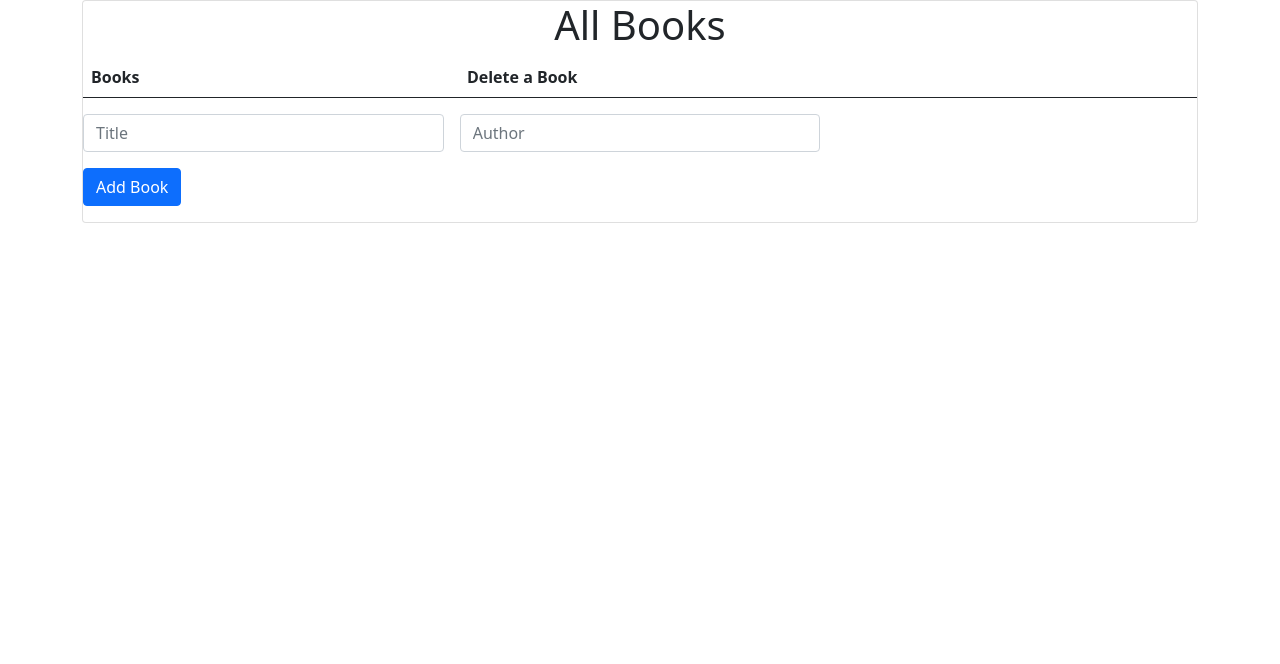
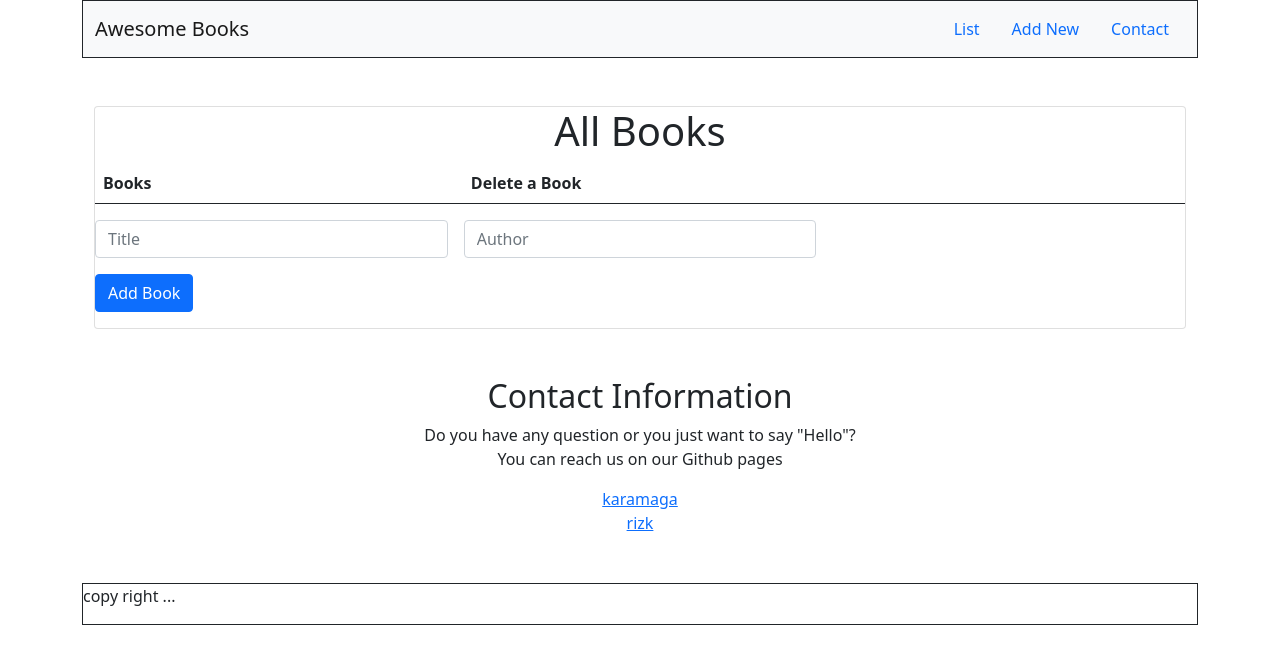
Before and after one commit to henrykgggg/AWESOMEBOOK, a website: page index.html in a window 1280 px wide. Drawn offline with nearby package versions, Linux system fonts and the light colour scheme.

Commit message:
added the list

```diff
--- a/index.html
+++ b/index.html
@@ -10,6 +10,33 @@
 </head>
 <body>
     <main>
+      <div class="container-lg ">
+
+        <nav class="navbar navbar-light bg-light  border border-dark">
+<div class="container-fluid">
+  <a class="navbar-brand" href="#" id="home">
+
+    Awesome Books
+  </a>
+
+  <div class ="">
+   <ul class="nav">
+<li class="nav-item">
+  <a class="nav-link active" aria-current="page" href="#" id="list">List</a>
+</li>
+<li class="nav-item">
+  <a class="nav-link" href="#" id="newbookLi">Add New</a>
+</li>
+<li class="nav-item">
+  <a class="nav-link" href="#" id="contactNavLi">Contact</a>
+</li>
+
+</ul>
+  </div>
+</div>
+</nav>
+<div class="text-end mb-5" id="current_date"></div>
+
         <div class="container-lg ">
             <div class="card">
         <h1 class="pageTitle text-center">All Books</h1>
@@ -45,6 +72,35 @@
 
             </div>
         </div>
+        <section class="contacts mt-5 text-center" id="contacts">
+          <div class="title">
+            <h2>Contact Information</h2>
+          </div>
+          <div class="container d_flex">
+            <div class="contact-details">
+              <p>Do you have any question or you just want to say "Hello"? <br> You can reach us on our Github pages</p>
+              <ul class="info list-unstyled d-flex flex-column">
+                <li>
+                  <a href="https://github.com/henrykgggg">karamaga</a>
+                </li>
+               <li>
+                <a href="">rizk</a>
+              </li>
+              </ul>
+            </div>
+          </div>
+
+        </section>
+      <section class="contacts border border-dark align-bottom mt-5">
+          <div class="main-footer">
+            <div class="footer">
+              <p>
+                copy right    ...
+              </p>
+            </div>
+          </div>
+      </section>
+        </div>
 
 
     </main>
```
